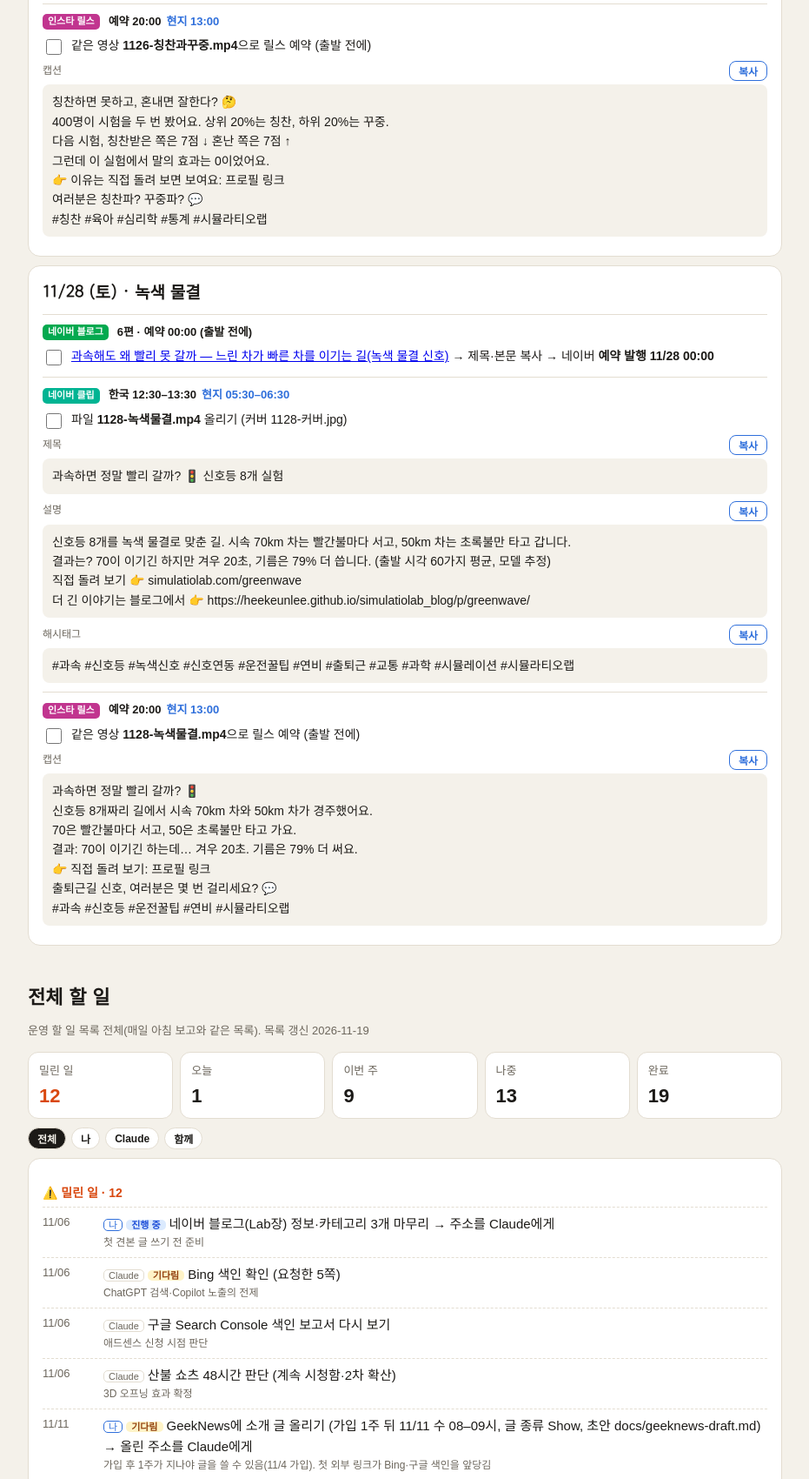
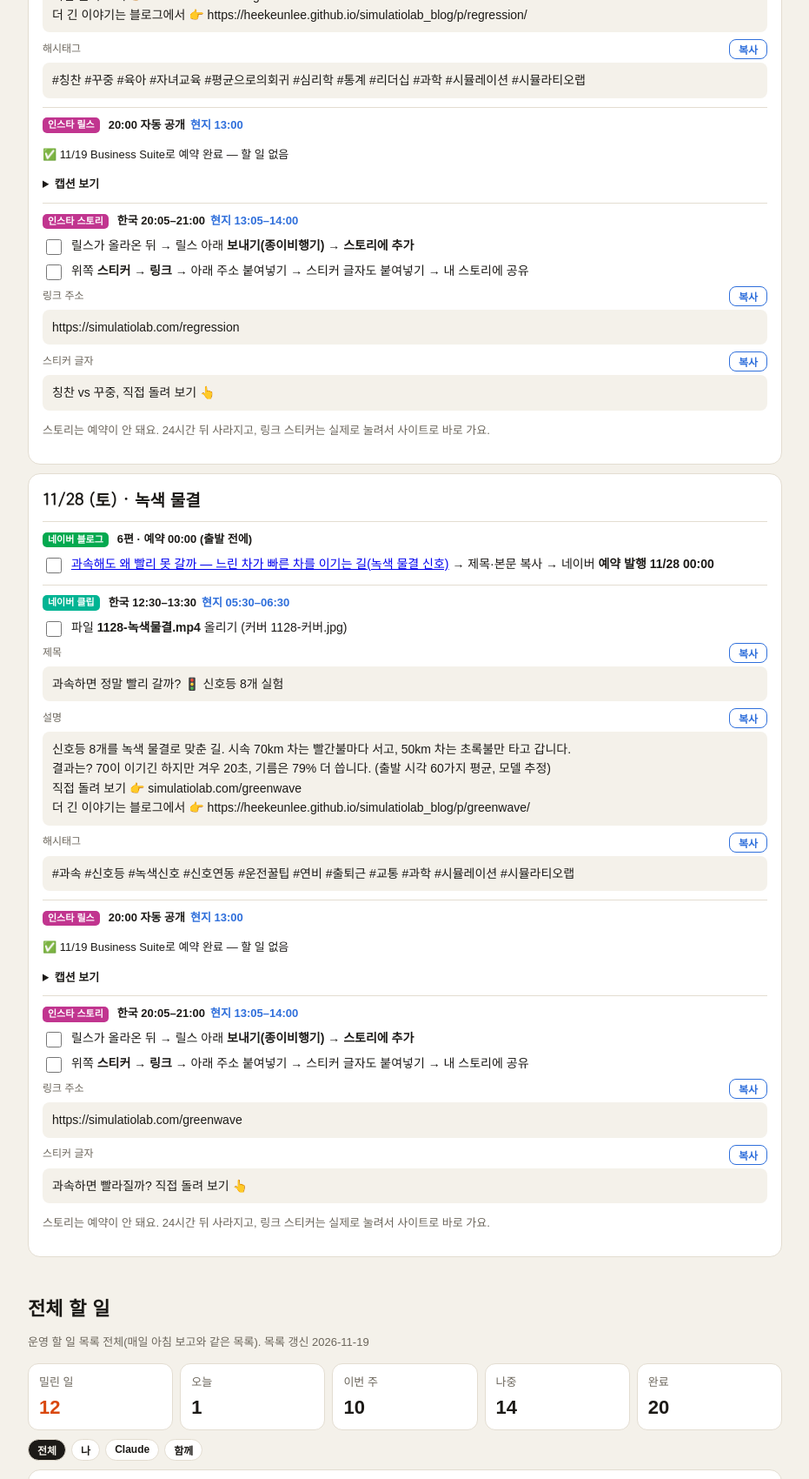
Before and after one commit to heekeunlee/snsplan, a plain HTML site: page index.html in a window 1280 px wide. Shown: the part 2639-4339 px from the top of the page at 87% size, without its empty margins (174-1105 px from the left). Drawn offline with Linux system fonts and the light colour scheme; a web font is replaced by a local one.

Commit message:
릴스 3편 예약 완료 표시 · 공개일 인스타 스토리(링크 스티커) 할 일
Co-Authored-By: Claude Opus 5.5 <noreply@anthropic.com>

```diff
--- a/data.js
+++ b/data.js
@@ -13,7 +13,8 @@ window.PLAN = {
     ]},
     { d: '2026-11-20', note: '떠나기 전 준비 ② — 예약을 모두 걸어 두는 날', items: [
       { t: '오전', p: 'nb', who: 'me', x: '네이버 블로그 예약 발행 4개: 3편 버스 몰림 11/21 · 4편 새치기 11/24 · 5편 칭찬과 꾸중 11/26 · 6편 녹색 물결 11/28 (모두 00:00)' },
-      { t: '오전', p: 'ig', who: 'claude', x: '인스타 릴스 예약 3개(Business Suite 플래너): 11/24 · 11/26 · 11/28 각 20:00 — 캡션은 운영자 확인 후' },
+      { t: '', p: 'ig', who: 'claude', x: '✅ 완료(11/19): 인스타 릴스 3편 예약 — 11/24 · 11/26 · 11/28 각 20:00 (@simulatiolab, Business Suite)' },
+      { t: '', p: 'ig', who: 'me', x: '인스타 프로필 링크를 블로그 첫 화면으로 (heekeunlee.github.io/simulatiolab_blog)' },
       { t: '오전', p: 'nc', who: 'me', x: '네이버 클립 예약 기능이 있는지 앱에서 확인 → 있으면 3편 예약 (24·26·28일 20:00)' },
       { t: '오후', p: 'mk', who: 'me', x: '휴대폰 준비: 한국어판 영상 3개 AirDrop · 이심(eSIM) 데이터 · 네이버 블로그/클립·인스타·레딧 앱 로그인 확인' },
     ]},
@@ -31,6 +32,7 @@ window.PLAN = {
       { t: '00:05', p: 'gh', who: 'auto', x: '깃허브 블로그 4편 자동 공개' },
       { t: '19:00–20:00', p: 'nc', who: 'me', x: '네이버 클립 「새치기」 올리기 (예약 못 했으면) — 설명 끝에 블로그 주소' },
       { t: '20:00', p: 'ig', who: 'auto', x: '인스타 릴스 「새치기」 예약 공개' },
+      { t: '20:05–21:00', p: 'ig', who: 'me', x: '인스타 스토리: 「새치기」 릴스 공유 + 링크 스티커 simulatiolab.com/queue (꾸러미에 순서·문구)' },
     ]},
     { d: '2026-11-25', items: [
       { t: '22:00–00:00', p: 'rd', who: 'me', x: '레딧 댓글 2개' },
@@ -41,6 +43,7 @@ window.PLAN = {
       { t: '00:05', p: 'gh', who: 'auto', x: '깃허브 블로그 5편 자동 공개' },
       { t: '20:00–21:00', p: 'nc', who: 'me', x: '네이버 클립 「칭찬과 꾸중」 올리기 (리조트 와이파이)' },
       { t: '20:00', p: 'ig', who: 'auto', x: '인스타 릴스 「칭찬과 꾸중」 예약 공개' },
+      { t: '20:05–21:00', p: 'ig', who: 'me', x: '인스타 스토리: 「칭찬과 꾸중」 릴스 공유 + 링크 스티커 simulatiolab.com/regression (꾸러미에 순서·문구)' },
       { t: '22:00–00:00', p: 'rd', who: 'me', x: '레딧 댓글 2개' },
     ]},
     { d: '2026-11-27', note: '쉬는 날 — 소통 몰아서', items: [
@@ -53,6 +56,7 @@ window.PLAN = {
       { t: '00:05', p: 'gh', who: 'auto', x: '깃허브 블로그 6편 자동 공개' },
       { t: '12:30–13:30', p: 'nc', who: 'me', x: '네이버 클립 「녹색 물결」 올리기 (현지 아침 먹으며, 한국 점심)' },
       { t: '20:00', p: 'ig', who: 'auto', x: '인스타 릴스 「녹색 물결」 예약 공개' },
+      { t: '20:05–21:00', p: 'ig', who: 'me', x: '인스타 스토리: 「녹색 물결」 릴스 공유 + 링크 스티커 simulatiolab.com/greenwave (꾸러미에 순서·문구)' },
     ]},
     { d: '2026-11-29', note: '귀국 (17:15 도착)', items: [] },
     { d: '2026-11-30', note: '쉬기 · 12월 준비', items: [
--- a/index.html
+++ b/index.html
@@ -216,7 +216,7 @@ document.getElementById('makeBox').innerHTML='<ul>'+P.make.map(function(m){retur
   h+='<div class="ks"><div class="hd"><span class="tag" style="background:var(--nb)">네이버 블로그</span> '+c.blog.no+'편 · 예약 00:00 (출발 전에)</div>'+cb(k+'nb','<a href="'+url+'#naver">'+esc(c.blog.title)+'</a> → 제목·본문 복사 → 네이버 <b>예약 발행 '+(dt.getMonth()+1)+'/'+dt.getDate()+' 00:00</b>')+'</div>';
   if(c.clip){var desc=c.clip.desc+url;
    h+='<div class="ks"><div class="hd"><span class="tag" style="background:var(--nc)">네이버 클립</span> 한국 '+c.clip.at+loc(c.clip.at)+'</div>'+cb(k+'nc','파일 <b>'+esc(c.file)+'</b> 올리기 (커버 '+esc(c.cover)+')')+cbox(c.clip.title,'제목')+cbox(desc,'설명')+cbox(c.clip.tags,'해시태그')+'</div>';
-   h+='<div class="ks"><div class="hd"><span class="tag" style="background:var(--ig)">인스타 릴스</span> 예약 20:00'+loc('20:00')+'</div>'+cb(k+'ig','같은 영상 <b>'+esc(c.file)+'</b>으로 릴스 예약 (출발 전에)')+cbox(c.reel,'캡션')+'</div>'}
+   h+='<div class="ks"><div class="hd"><span class="tag" style="background:var(--ig)">인스타 릴스</span> 20:00 자동 공개'+loc('20:00')+'</div>'+(c.reelDone?'<p class="sm">✅ '+esc(c.reelDone)+' — 할 일 없음</p>':cb(k+'ig','같은 영상 <b>'+esc(c.file)+'</b>으로 릴스 예약'))+'<details><summary class="sm">캡션 보기</summary>'+cbox(c.reel,'캡션')+'</details></div>';if(c.story)h+='<div class="ks"><div class="hd"><span class="tag" style="background:var(--ig)">인스타 스토리</span> 한국 20:05–21:00'+loc('20:05–21:00')+'</div>'+cb(k+'st','릴스가 올라온 뒤 → 릴스 아래 <b>보내기(종이비행기) → 스토리에 추가</b>')+cb(k+'st2','위쪽 <b>스티커 → 링크</b> → 아래 주소 붙여넣기 → 스티커 글자도 붙여넣기 → 내 스토리에 공유')+cbox(c.story.url,'링크 주소')+cbox(c.story.text,'스티커 글자')+'<p class="sm mut">스토리는 예약이 안 돼요. 24시간 뒤 사라지고, 링크 스티커는 실제로 눌려서 사이트로 바로 가요.</p></div>'}
   else h+='<p class="sm mut">이 주제는 한국어 영상이 없어 블로그만 올려요.</p>';
   return h+'</div>'}).join('');
  function mark(){document.querySelectorAll('.kc').forEach(function(c){var x=c.querySelectorAll('input');c.classList.toggle('alldone',x.length&&[].every.call(x,function(i){return i.checked}))})}
--- a/kit.js
+++ b/kit.js
@@ -4,21 +4,21 @@ window.KIT = {
   folder: '바탕화면 › 여행꾸러미 (출발 전 휴대폰으로 AirDrop)',
   cards: [
     { d: '2026-11-21', name: '버스 몰림', blog: { no: 3, title: '버스는 왜 꼭 두 대씩 같이 올까? — 2초 늦은 버스 한 대의 6시간', slug: 'bus-bunching' } },
-    { d: '2026-11-24', name: '새치기', file: '1124-새치기.mp4', cover: '1124-커버.jpg',
+    { d: '2026-11-24', name: '새치기', story: { url: 'https://simulatiolab.com/queue', text: '새치기, 왜 다들 안 할까? 직접 돌려 보기 👆' }, reelDone: '11/19 Business Suite로 예약 완료', file: '1124-새치기.mp4', cover: '1124-커버.jpg',
       blog: { no: 4, title: '새치기가 이득인데 왜 다들 안 할까? — 2,500명 실험이 보여 준 눈총의 힘', slug: 'queue' },
       clip: { at: '19:00–20:00',
         title: '새치기하면 빠른데, 왜 다들 안 할까? 🙋 2,500명 실험',
         desc: '2,500명이 이득 본 사람을 따라 하는 세상. 아무도 안 말리면 새치기가 99.9%까지 번지고, 모두 더 오래 기다리게 됩니다.\n다섯 명 중 한 명만 새치기꾼을 노려봐도? 새치기는 한때 97%까지 폭발했다가 0.1%로 무너집니다.\n눈총 한 번의 손해가 새치기로 얻는 이득보다 크기 때문. (사이트 시뮬레이션 모델 결과)\n직접 돌려 보기 👉 simulatiolab.com/queue\n더 긴 이야기는 블로그에서 👉 ',
         tags: '#새치기 #줄서기 #눈총 #사회규범 #게임이론 #일상심리 #심리학 #과학 #시뮬레이션 #시뮬라티오랩' },
       reel: '새치기하면 빠른데, 왜 다들 안 할까? 🙋\n2,500명이 \'이득 본 사람\'을 따라 하는 실험.\n아무도 안 말리면 새치기 99.9%, 모두 더 오래 기다려요.\n다섯 명 중 한 명만 노려봐도? 새치기는 0.1%로 무너집니다.\n👉 직접 돌려 보기: 프로필 링크\n새치기 당하면 여러분은 노려보는 편? 말하는 편? 💬\n#새치기 #심리학 #게임이론 #시뮬레이션 #시뮬라티오랩' },
-    { d: '2026-11-26', name: '칭찬과 꾸중', file: '1126-칭찬과꾸중.mp4', cover: '1126-커버.jpg',
+    { d: '2026-11-26', name: '칭찬과 꾸중', story: { url: 'https://simulatiolab.com/regression', text: '칭찬 vs 꾸중, 직접 돌려 보기 👆' }, reelDone: '11/19 Business Suite로 예약 완료', file: '1126-칭찬과꾸중.mp4', cover: '1126-커버.jpg',
       blog: { no: 5, title: '칭찬하면 못하고 혼내면 잘하는 진짜 이유(평균으로의 회귀)', slug: 'regression' },
       clip: { at: '20:00–21:00',
         title: '칭찬하면 못하고, 혼내면 잘한다? 👍👎 400명 시험 실험',
         desc: '400명이 시험을 두 번 봤습니다. 1회 상위 20%는 칭찬, 하위 20%는 꾸중.\n2회에 칭찬받은 쪽은 7점 떨어지고, 혼난 쪽은 7점 올랐습니다. 그런데 이 실험에서 말의 효과는 0이었습니다.\n높은 점수엔 운이 섞여 있고, 운은 되풀이되지 않기 때문. 평균으로의 회귀입니다. (모델 결과, 200번 평균)\n직접 돌려 보기 👉 simulatiolab.com/regression\n더 긴 이야기는 블로그에서 👉 ',
         tags: '#칭찬 #꾸중 #육아 #자녀교육 #평균으로의회귀 #심리학 #통계 #리더십 #과학 #시뮬레이션 #시뮬라티오랩' },
       reel: '칭찬하면 못하고, 혼내면 잘한다? 🤔\n400명이 시험을 두 번 봤어요. 상위 20%는 칭찬, 하위 20%는 꾸중.\n다음 시험, 칭찬받은 쪽은 7점 ↓ 혼난 쪽은 7점 ↑\n그런데 이 실험에서 말의 효과는 0이었어요.\n👉 이유는 직접 돌려 보면 보여요: 프로필 링크\n여러분은 칭찬파? 꾸중파? 💬\n#칭찬 #육아 #심리학 #통계 #시뮬라티오랩' },
-    { d: '2026-11-28', name: '녹색 물결', file: '1128-녹색물결.mp4', cover: '1128-커버.jpg',
+    { d: '2026-11-28', name: '녹색 물결', story: { url: 'https://simulatiolab.com/greenwave', text: '과속하면 빨라질까? 직접 돌려 보기 👆' }, reelDone: '11/19 Business Suite로 예약 완료', file: '1128-녹색물결.mp4', cover: '1128-커버.jpg',
       blog: { no: 6, title: '과속해도 왜 빨리 못 갈까 — 느린 차가 빠른 차를 이기는 길(녹색 물결 신호)', slug: 'greenwave' },
       clip: { at: '12:30–13:30',
         title: '과속하면 정말 빨리 갈까? 🚦 신호등 8개 실험',
--- a/todos.js
+++ b/todos.js
@@ -502,9 +502,9 @@ window.TODOS = {
    "title": "인스타 릴스 3편 예약 (11/24·26·28 20:00) — Business Suite, 캡션은 snsplan 여행 꾸러미",
    "who": "both",
    "due": "2026-11-20",
-   "status": "todo",
-   "why": "Claude가 크롬으로 예약 가능(business.facebook.com 로그인 필요), 예약 전 확인",
-   "done": null
+   "status": "done",
+   "why": "@simulatiolab Business Suite 예약 완료(11/24·26·28 20:00). 10MB 아래로 줄인 판(바탕화면 업로드-1114-쇼츠11/릴스-예약용)",
+   "done": "2026-11-19"
   },
   {
    "id": "insta-profile-link",
@@ -514,6 +514,33 @@ window.TODOS = {
    "status": "todo",
    "why": "릴스 캡션의 '프로필 링크'가 가리킬 곳",
    "done": null
+  },
+  {
+   "id": "story-queue",
+   "title": "11/24 20:05–21:00 인스타 스토리: 「새치기」 릴스 공유 + 링크 스티커 simulatiolab.com/queue (현지 13:05–14:00)",
+   "who": "me",
+   "due": "2026-11-24",
+   "status": "todo",
+   "why": "스토리 링크 스티커는 눌려서 사이트로 바로 감(프로필 링크보다 클릭 많음). 예약 불가 — snsplan 여행 꾸러미에 순서·문구",
+   "done": null
+  },
+  {
+   "id": "story-regression",
+   "title": "11/26 20:05–21:00 인스타 스토리: 「칭찬과 꾸중」 릴스 공유 + 링크 스티커 simulatiolab.com/regression (현지 13:05–14:00)",
+   "who": "me",
+   "due": "2026-11-26",
+   "status": "todo",
+   "why": "스토리 링크 스티커는 눌려서 사이트로 바로 감(프로필 링크보다 클릭 많음). 예약 불가 — snsplan 여행 꾸러미에 순서·문구",
+   "done": null
+  },
+  {
+   "id": "story-greenwave",
+   "title": "11/28 20:05–21:00 인스타 스토리: 「녹색 물결」 릴스 공유 + 링크 스티커 simulatiolab.com/greenwave (현지 13:05–14:00)",
+   "who": "me",
+   "due": "2026-11-28",
+   "status": "todo",
+   "why": "스토리 링크 스티커는 눌려서 사이트로 바로 감(프로필 링크보다 클릭 많음). 예약 불가 — snsplan 여행 꾸러미에 순서·문구",
+   "done": null
   }
  ]
 };
```
